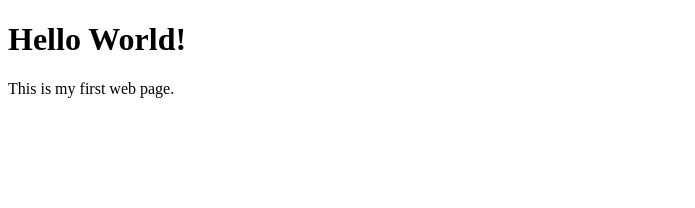
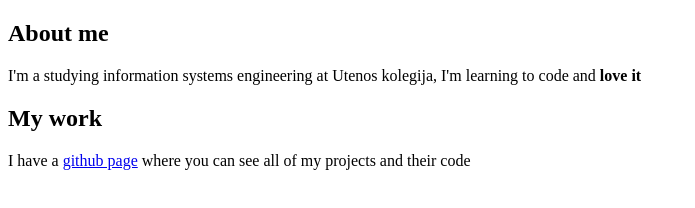
Before and after one commit to KasparasBurba/my-first-website, a plain HTML site: page index.html in a window 1280 px wide. Shown: the whole page, without its empty margins (0-695 px from the left). Drawn offline with Linux system fonts and the light colour scheme.

Commit message:
Added a few things :mq

```diff
--- a/index.html
+++ b/index.html
@@ -1,10 +1,18 @@
 <!DOCTYPE html>
 <html>
 <head>
-<title>My First Website</title>
+<title>About me</title>
+<meta charset="UTF-8">
 </head>
 <body>
-<h1>Hello World!</h1>
-<p>This is my first web page.</p>
+<section>
+    <h1>About me</h1>
+    <p>I'm a studying information systems engineering at Utenos kolegija, I'm learning to code and <strong> love it</strong></p>
+</section>
+<section>
+    <h2>My work</h2>
+    <p>I have a <a href="https://github.com/KasparasBurba/my-first-website">github page</a> where you can see all of my projects and their code</p>
+</section>
+
 </body>
 </html>
```
